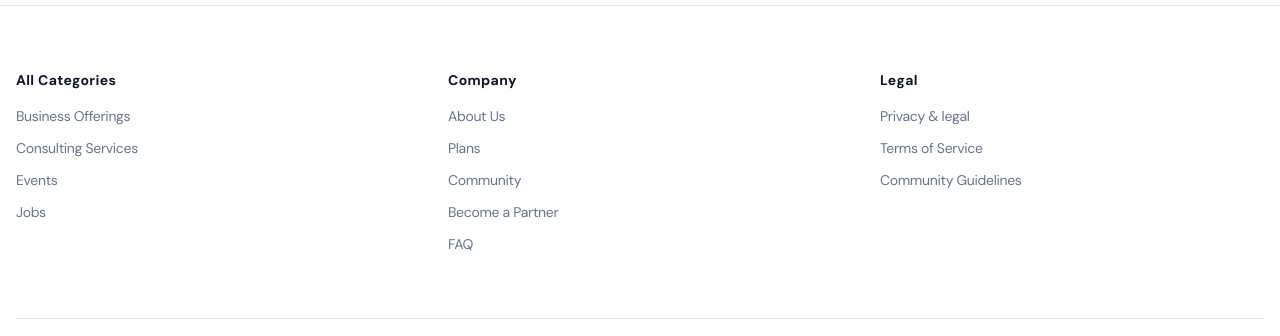
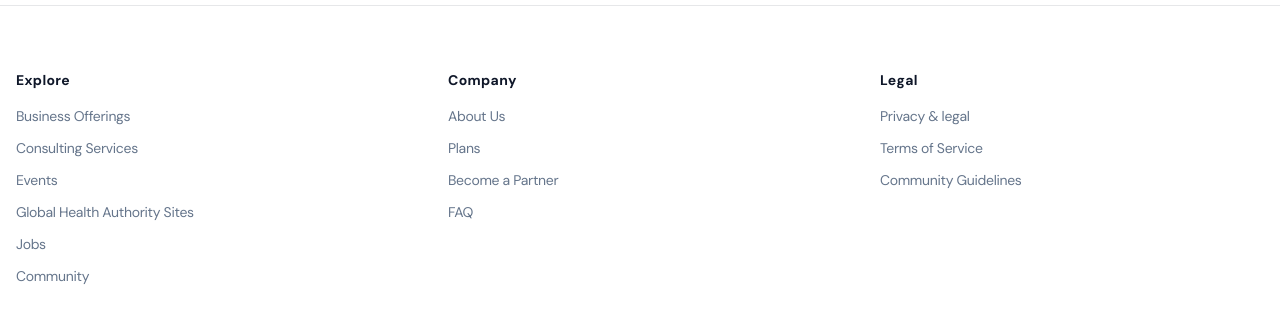
Before and after one commit to simran-kanda1/pharmasocii, a React (Vite) app: page / in a window 1280 px wide. Shown: the part 3624-3960 px from the top of the page. Built offline with nearby package versions, Linux system fonts and the light colour scheme; no server answers; the database is empty.

Commit message:
Update footer categories to Explore and adjust links

```diff
--- a/src/components/layout/Footer.tsx
+++ b/src/components/layout/Footer.tsx
@@ -7,12 +7,14 @@ export function Footer() {
                 <div className="grid grid-cols-1 md:grid-cols-3 gap-12 mb-16">
 
                     <div className="space-y-4">
-                        <h4 className="font-semibold text-sm tracking-wider">All Categories</h4>
+                        <h4 className="font-semibold text-sm tracking-wider">Explore</h4>
                         <ul className="space-y-3 text-sm text-muted-foreground">
                             <li><Link to="/all-categories/business" className="hover:text-primary transition-colors">Business Offerings</Link></li>
                             <li><Link to="/all-categories/consulting" className="hover:text-primary transition-colors">Consulting Services</Link></li>
                             <li><Link to="/all-categories/events" className="hover:text-primary transition-colors">Events</Link></li>
+                            <li><Link to="/all-categories/compliance" className="hover:text-primary transition-colors">Global Health Authority Sites</Link></li>
                             <li><Link to="/all-categories/jobs" className="hover:text-primary transition-colors">Jobs</Link></li>
+                            <li><Link to="/community" className="hover:text-primary transition-colors">Community</Link></li>
                         </ul>
                     </div>
 
@@ -21,7 +23,6 @@ export function Footer() {
                         <ul className="space-y-3 text-sm text-muted-foreground">
                             <li><Link to="/about-us" className="hover:text-primary transition-colors">About Us</Link></li>
                             <li><Link to="/plans" className="hover:text-primary transition-colors">Plans</Link></li>
-                            <li><Link to="/community" className="hover:text-primary transition-colors">Community</Link></li>
                             <li><Link to="/signup" className="hover:text-primary transition-colors">Become a Partner</Link></li>
                             <li><Link to="/faq" className="hover:text-primary transition-colors">FAQ</Link></li>
                         </ul>
```
